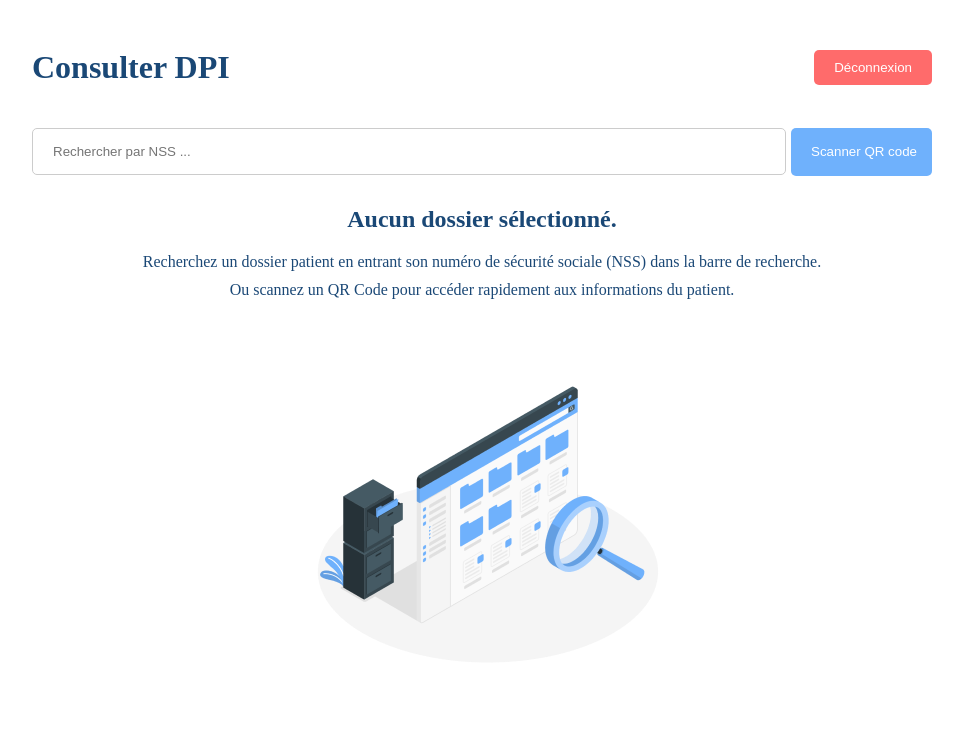
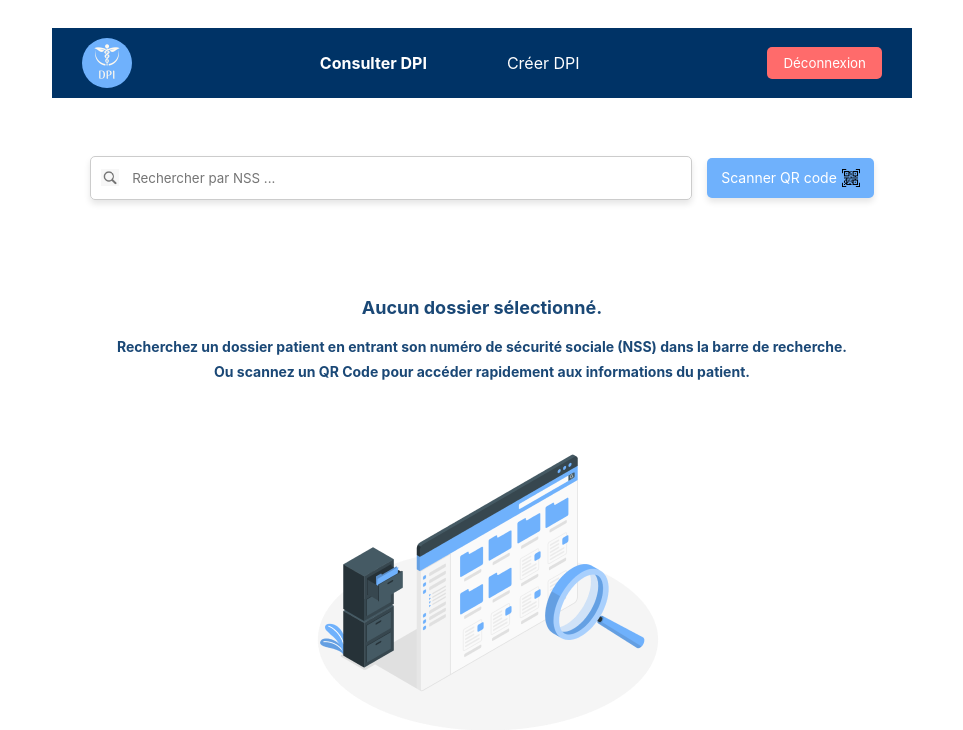
Before and after one commit to LINA-LY/Frontend, an Angular app in the folder FRONTEND IGL/gestion-patients/: page /medecin-interface-start in a window 1280 px wide. Shown: the top 730 px of the page, without its empty margins (158-1121 px from the left). Built offline with nearby package versions, Linux system fonts and the light colour scheme.

Commit message:
Mise à jour du design de la page de medecin-interface-start  avec les ajustements CSS

```diff
--- a/FRONTEND IGL/gestion-patients/src/app/medecin-interface-start/medecin-interface-start.component.css
+++ b/FRONTEND IGL/gestion-patients/src/app/medecin-interface-start/medecin-interface-start.component.css
@@ -1,26 +1,68 @@
+* {
+  font-family: 'Inter', sans-serif;
+  box-sizing: border-box;
+}
+
+html, body {
+  height: 100%;
+  margin: 0;
+}
+
 .container {
   text-align: center;
   margin: 0 auto;
   max-width: 900px;
   padding: 20px;
+  min-height: 100vh; /* Assure que la page occupe toute la hauteur */
+  display: flex;
+  flex-direction: column;
+  justify-content: space-between;
 }
 
 .header {
   display: flex;
   justify-content: space-between;
   align-items: center;
-  margin-bottom: 20px;
+  background-color: #003366; /* Bleu foncé */
+  padding: 10px 30px;
+  width: 100%; /* La navbar prend toute la largeur */
 }
 
-.header h1 {
-  color: #003366E5;
+.logo {
+  width: 50px;
+  height: auto;
+}
+
+.nav-links {
+  display: flex;
+  justify-content: center;
+  flex-grow: 1;
+}
+
+.nav-link {
+  background: none;
+  color: white;
+  border: none;
+  font-size: 16px; /* Réduit la taille des liens */
+  margin: 0 20px;
+  cursor: pointer;
+  padding: 10px 20px;
+}
+
+.nav-link:hover {
+  background-color: #56C271; /* Bleu clair comme le bouton scanner */
+  border-radius: 15px; /* Bords arrondis */
+}
+
+.selected {
+  font-weight: bold; /* Mettre le texte en gras pour la page sélectionnée */
 }
 
 .btn-deconnexion {
   background-color: #ff6b6b;
   color: white;
   border: none;
-  padding: 10px 20px;
+  padding: 8px 16px; /* Ajuste la taille du bouton */
   border-radius: 5px;
   cursor: pointer;
 }
@@ -31,9 +73,9 @@
 
 .search-section {
   display: flex;
-  justify-content: space-between;
+  justify-content: center; /* Centre les éléments */
   align-items: center;
-  margin-bottom: 30px;
+  margin: 20px 0; /* Espacement réduit */
 }
 
 .search-bar {
@@ -42,37 +84,48 @@
   border: 1px solid #ccc;
   border-radius: 5px;
   padding: 5px 10px;
+  width: 70%;
+  box-shadow: 0 4px 6px rgba(0, 0, 0, 0.1); /* Shadow sur la barre de recherche */
 }
 
 .NSS {
   border: none;
   outline: none;
-  padding: 10px;
-  width: 700px;
+  padding: 8px; /* Réduit l'espace dans le champ de recherche */
+  width: 100%;
 }
 
 .search-bar button {
   background: none;
   border: none;
   cursor: pointer;
-  color: #002147;
-  font-size: 18px;
+}
+
+.search-icon {
+  width: 18px;
+  height: auto;
+  margin-right: 5px;
 }
 
 .btn-scan {
-  background-color:#6FB1FC;
+  background-color: #6FB1FC;
   color: white;
   border: none;
-  padding: 10px 15px;
+  padding: 8px 14px; /* Réduit la taille du bouton */
   border-radius: 5px;
   display: flex;
   align-items: center;
   cursor: pointer;
-  height: 48px;
+  height: 40px; /* Hauteur réduite */
+  font-size: 14px; /* Texte du bouton plus petit */
+  box-shadow: 0 4px 6px rgba(0, 0, 0, 0.1); /* Shadow sur le bouton de scan */
+  margin-left: 15px; /* Ajout d'un espace entre les boutons */
 }
 
-.btn-scan i {
-  margin-right: 5px;
+.scan-icon {
+  width: 18px;
+  height: auto;
+  margin-left: 5px; /* L'icône de QR Code est à droite */
 }
 
 .btn-scan:hover {
@@ -81,22 +134,45 @@
 
 .content h2 {
   color: #003366E5;
-  font-size: 24px;
+  font-size: 18px; /* Réduit la taille du texte */
   margin-bottom: 20px;
+  font-weight: bold;
+  text-align: center;
+  margin-top: 40px; /* Décale un peu plus bas le texte */
 }
 
 .content ul {
   list-style-type: none;
   padding: 0;
   color: #003366E5;
+  font-weight: bold;
+  margin: 0;
+  text-align: center;
 }
 
 .content ul li {
-  margin-bottom: 10px;
+  margin-bottom: 8px; /* Réduit l'espace entre les éléments */
+  font-size: 14px; /* Réduit la taille du texte */
 }
 
 .illustration img {
-  max-width: 100%;
+  max-width: 50%; /* Réduit la taille de l'image */
   height: auto;
-  margin-top: 20px;
+  margin-top: 15px;
 }
+
+@media screen and (max-width: 600px) {
+  .NSS {
+    width: 100%;
+  }
+
+  .search-section {
+    flex-direction: column; /* Met la barre de recherche et le bouton sous forme de colonne */
+    align-items: stretch;
+  }
+
+  .content h2 {
+    font-size: 16px; /* Plus petit sur les petits écrans */
+    margin-top: 20px;
+  }
+}
--- a/FRONTEND IGL/gestion-patients/src/app/medecin-interface-start/medecin-interface-start.component.html
+++ b/FRONTEND IGL/gestion-patients/src/app/medecin-interface-start/medecin-interface-start.component.html
@@ -1,32 +1,29 @@
-
-
 <div class="container">
   <div class="header">
-    <h1>Consulter DPI</h1>
+    <img src="assets/logo.svg" alt="Logo" class="logo" />
+    <div class="nav-links">
+      <button class="nav-link selected">Consulter DPI</button>
+      <button class="nav-link">Créer DPI</button>
+    </div>
     <button class="btn-deconnexion">Déconnexion</button>
   </div>
   <div class="search-section">
     <div class="search-bar">
+      <img src="assets/loupe.png" alt="loupe" class="search-icon" />
       <input class="NSS" type="text" placeholder="Rechercher par NSS ..." />
       <button>
         <i class="fas fa-search"></i>
       </button>
     </div>
     <button class="btn-scan">
-      <i class="fas fa-qrcode"></i> Scanner QR code
+      Scanner QR code <img src="assets/QR.png" alt="QR Code" class="scan-icon" />
     </button>
   </div>
   <div class="content">
     <h2>Aucun dossier sélectionné.</h2>
     <ul>
-      <li>
-        Recherchez un dossier patient en entrant son numéro de sécurité sociale
-        (NSS) dans la barre de recherche.
-      </li>
-      <li>
-        Ou scannez un QR Code pour accéder rapidement aux informations du
-        patient.
-      </li>
+      <li>Recherchez un dossier patient en entrant son numéro de sécurité sociale (NSS) dans la barre de recherche.</li>
+      <li>Ou scannez un QR Code pour accéder rapidement aux informations du patient.</li>
     </ul>
     <div class="illustration">
       <img src="assets/acc.png" alt="Illustration" />
```
